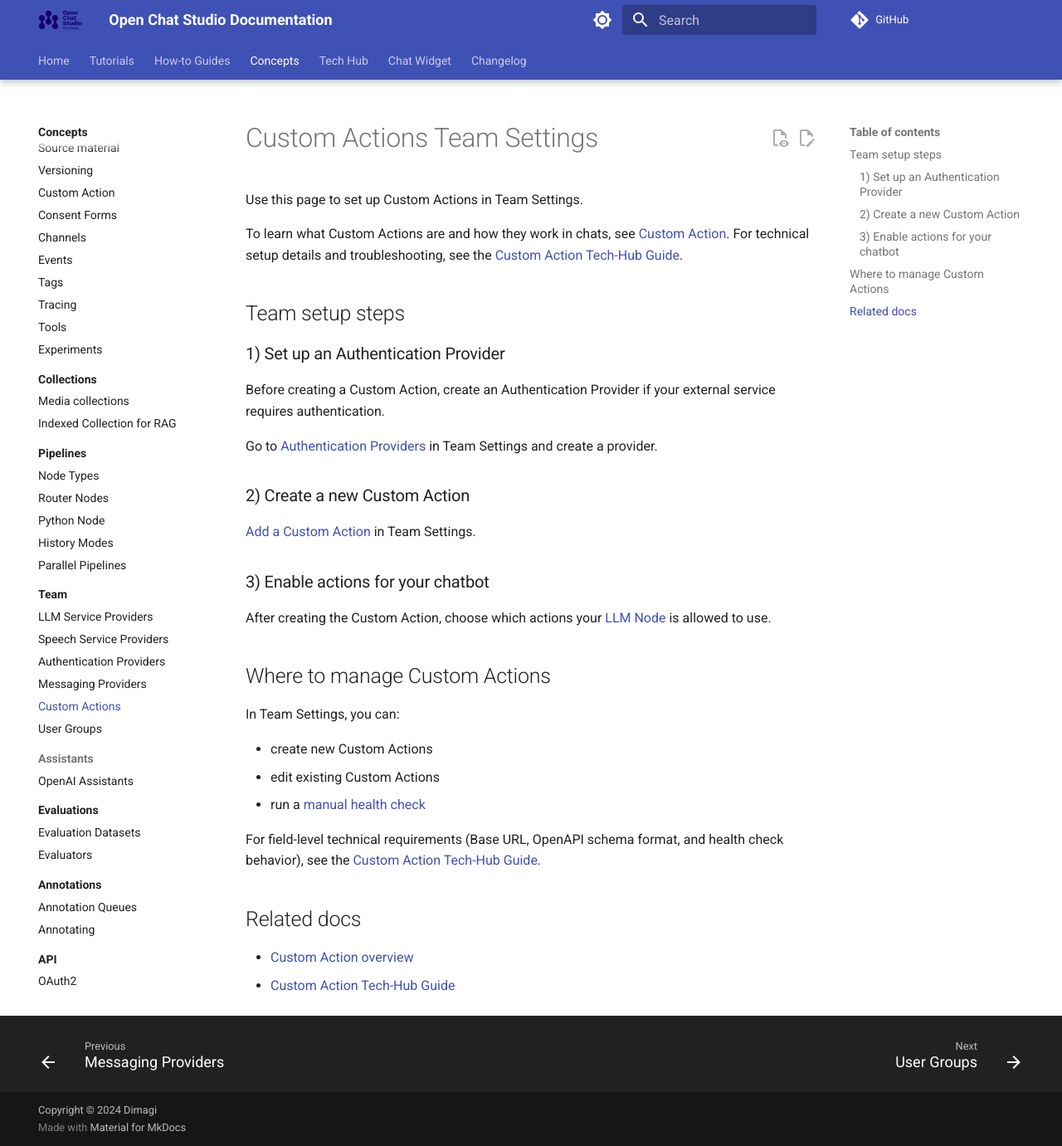
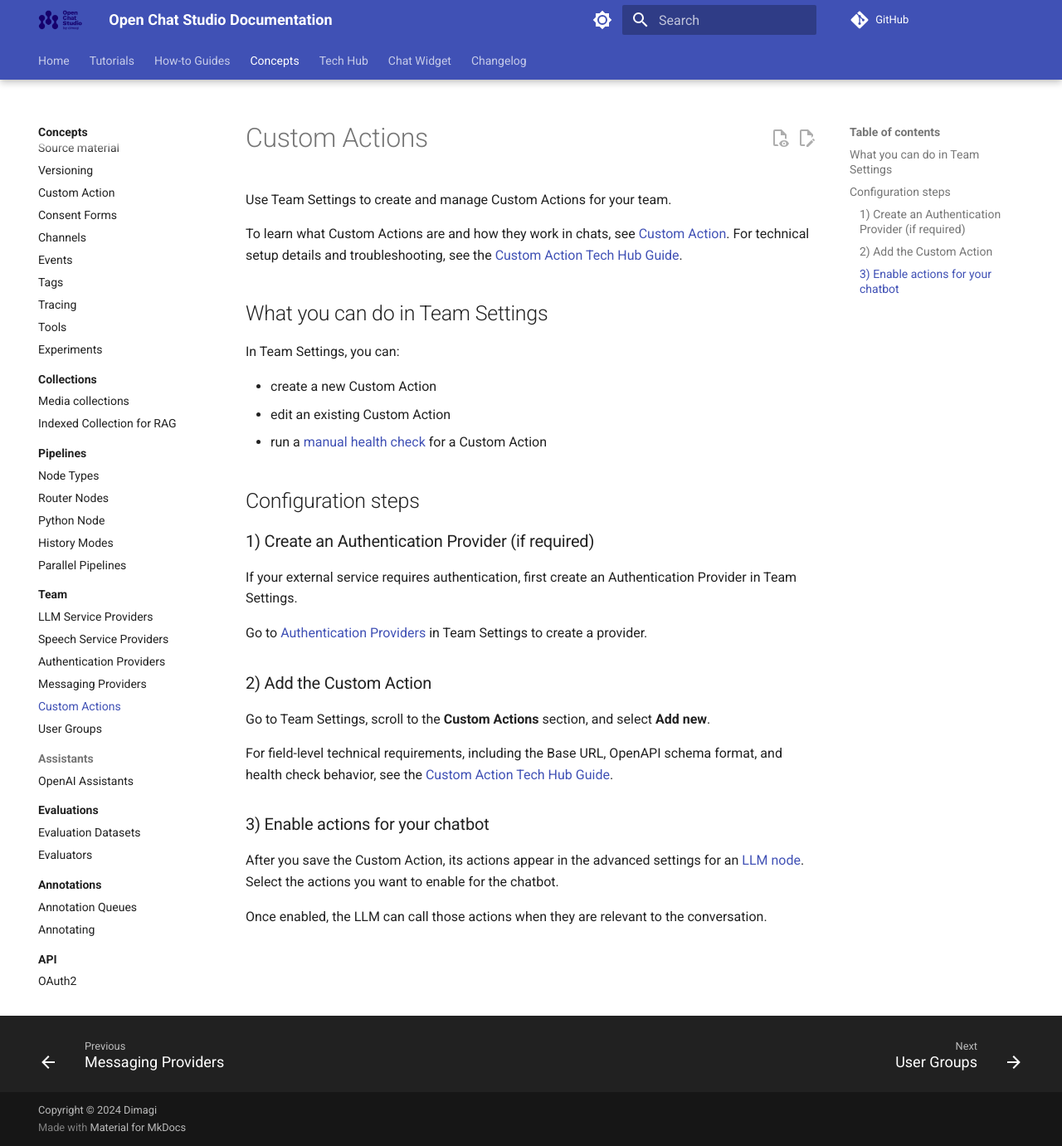
Before and after one commit to dimagi/open-chat-studio-docs, an MkDocs documentation site: the page built from docs/concepts/team/custom_actions.md, in a window 1280 px wide and 1381 px high. Shown: the whole window at 83% size. Built offline with MkDocs 1.6.1 and Material for MkDocs 9.7.7, drawn with Linux system fonts in a browser that asks for light colours; a script that is not in the unit is left out; comment, search, counter and statistics services are not loaded.

Commit message:
Consistency and grammer for custom actions feature

```diff
--- a/docs/concepts/team/custom_actions.md
+++ b/docs/concepts/team/custom_actions.md
@@ -1,39 +1,35 @@
-# Custom Actions Team Settings
+# Custom Actions
 
-Use this page to set up Custom Actions in Team Settings.
+Use Team Settings to create and manage Custom Actions for your team.
 
-To learn what Custom Actions are and how they work in chats, see [Custom Action](../llm_custom_action.md).
-For technical setup details and troubleshooting, see the [Custom Action Tech-Hub Guide](../../tech-hub/tech_custom_action.md).
+To learn what Custom Actions are and how they work in chats, see [Custom Action](../llm_custom_action.md). For technical setup details and troubleshooting, see the [Custom Action Tech Hub Guide](../../tech-hub/tech_custom_action.md).
 
+## What you can do in Team Settings
 
-## Team setup steps
+In Team Settings, you can:
 
-### 1) Set up an Authentication Provider
+- create a new Custom Action
+- edit an existing Custom Action
+- run a [manual health check](../../tech-hub/health_custom_action.md#manual-health-checks) for a Custom Action
 
-Before creating a Custom Action, create an Authentication Provider if your external service requires authentication.
+## Configuration steps
 
-Go to [Authentication Providers][auth_providers] in Team Settings and create a provider.
+### 1) Create an Authentication Provider (if required)
 
-[auth_providers]: authentication_providers.md
+If your external service requires authentication, first create an Authentication Provider in Team Settings.
 
-### 2) Create a new Custom Action
-[Add a Custom Action](../../tech-hub/tech_custom_action.md#team-settings-fields) in Team Settings.
+Go to [Authentication Providers][auth_providers] in Team Settings to create a provider.
+
+### 2) Add the Custom Action
+
+Go to Team Settings, scroll to the **Custom Actions** section, and select **Add new**.
+
+For field-level technical requirements, including the Base URL, OpenAPI schema format, and health check behavior, see the [Custom Action Tech Hub Guide](../../tech-hub/tech_custom_action.md#team-settings-fields).
 
 ### 3) Enable actions for your chatbot
 
-After creating the Custom Action, choose which actions your [LLM Node](../pipelines/nodes.md) is allowed to use.
+After you save the Custom Action, its actions appear in the advanced settings for an [LLM node](../pipelines/nodes.md). Select the actions you want to enable for the chatbot.
 
-## Where to manage Custom Actions
+Once enabled, the LLM can call those actions when they are relevant to the conversation.
 
-In Team Settings, you can:
-
-- create new Custom Actions
-- edit existing Custom Actions
-- run a [manual health check](../../tech-hub/health_custom_action.md#manual-health-checks)
-
-For field-level technical requirements (Base URL, OpenAPI schema format, and health check behavior), see the [Custom Action Tech-Hub Guide](../../tech-hub/tech_custom_action.md).
-
-## Related docs
-
-- [Custom Action overview](../llm_custom_action.md)
-- [Custom Action Tech-Hub Guide](../../tech-hub/tech_custom_action.md)
+[auth_providers]: authentication_providers.md
--- a/docs/tech-hub/tech_custom_action.md
+++ b/docs/tech-hub/tech_custom_action.md
@@ -8,65 +8,59 @@
 
 Choose a Custom Action when:
 
-- the external service provides a usable OpenAPI schema
-- you want API operations to appear as selectable tools in chatbot configuration
-- you want a managed integration with health monitoring
+- the external service provides a usable [OpenAPI Schema](https://swagger.io/specification/)
+- you want API operations to appear as selectable [tools](../concepts/tools/index.md) in chatbot configuration
+- you want a managed integration with [health monitoring](./health_custom_action.md)
 - you want to reuse the same integration across multiple chatbots
 
 Use a [Python node](./external_api_calls.md) instead when:
 
 - the external service does not provide a suitable OpenAPI schema
 - you need custom request logic that is easier to express in code
-- you only need a small number of direct HTTP calls inside a pipeline
+- you only need a small number of direct HTTP calls within a pipeline
+
+## How Custom Actions work
+
+When you create a Custom Action, Open Chat Studio parses the supplied OpenAPI schema, validates it, and extracts the supported API operations.
+
+Each extracted operation becomes an action that can be enabled for a chatbot. This gives you control over which external operations the chatbot is allowed to use.
+
+When the chatbot invokes one of those actions, Open Chat Studio sends the HTTP request to the external service, applies any configured authentication, and passes the response back to the model for use in the conversation.
 
 ## Prerequisites
 
 Before creating a Custom Action, make sure you have:
 
 1. an HTTPS base URL for the external service
-2. an OpenAPI schema in JSON or YAML format
+2. an [OpenAPI Schema](https://swagger.io/specification/) in JSON or YAML format
 3. an [Authentication Provider](../concepts/team/authentication_providers.md), if the API requires authentication
 
-You can create the integration in [Custom Actions team settings](../concepts/team/custom_actions.md).
+Once you have this information, go to [Team Settings](../concepts/team/custom_actions.md) and enter the details described below.
 
-## Team settings fields
+## Team Settings fields
 
-### Base URL
+Use the following fields to configure the integration.
 
-The Base URL is the HTTPS URL of the external service you want to call.
+**Base URL** is the HTTPS URL of the external service you want to call.
 
-Example: `https://www.example.com`
+- Example: `https://www.example.com`
+- Only HTTPS URLs are supported.
 
-Only HTTPS URLs are supported.
+**Health Check Path** is an optional path appended to the Base URL when Open Chat Studio runs a health check.
 
-### API Schema
+- If you configure a path, the external service should respond successfully at that endpoint.
+- If you do not configure a path, the health check uses the base URL or root path.
 
-The API Schema is a JSON or YAML [OpenAPI Schema](https://swagger.io/specification/) document.
+**API Schema** is a JSON or YAML [OpenAPI Schema](https://swagger.io/specification/) document.
 
-The schema should come from the external service you are integrating with. For example, for many FastAPI services the default schema path is `/openapi.json`.
+- The schema should come from the external service you are integrating with.
+- For many FastAPI services, the default schema path is `/openapi.json`.
 
-## How Custom Actions work
-
-When you create a Custom Action, Open Chat Studio parses the supplied OpenAPI schema, validates it, and extracts supported API operations.
-
-Each extracted operation becomes an action that can be enabled for a chatbot. This gives you control over which external operations the chatbot is allowed to use.
-
-When the chatbot invokes one of those actions, Open Chat Studio sends the HTTP request to the external service, applies any configured authentication, and passes the response back to the model for use in the conversation.
+Use **Allowed Operations** to select which actions from the external service your chatbot is allowed to use.
 
 ## Health checks
 
-Open Chat Studio monitors Custom Actions by checking the configured service automatically every 5 minutes.
+Open Chat Studio monitors Custom Actions by automatically checking the configured service every 5 minutes.
 
-!!! note "Health Check Endpoint"
-    The health check is made against the base URL of the Custom Action. To support this, the external service should respond successfully at the configured base URL or root path.
-
-You can also trigger a [manual health check](./health_custom_action.md#manual-health-checks) from the UI. Manual checks run immediately and return the current status without waiting for the scheduled check.
-
-
-
-## Related docs
-
-- [Custom Action concept](../concepts/llm_custom_action.md)
-- [Custom Action team settings](../concepts/team/custom_actions.md)
-- [Authentication Providers](../concepts/team/authentication_providers.md)
-- [How to call external APIs with a Python node](./external_api_calls.md)
+- You can also trigger a [manual health check](./health_custom_action.md#manual-health-checks) from the UI. Manual checks run immediately and return the current status without waiting for the scheduled check.
+- If the [health status](./health_custom_action.md#health-status-values) indicates that the service is not **Up**, follow the troubleshooting guidance on that page.
```
Also changed, not shown: other parts of docs/tech-hub/tech_custom_action.md (+1 -1 lines), docs/concepts/llm_custom_action.md (+6 -7 lines), docs/tech-hub/health_custom_action.md (+21 -22 lines), docs/tech-hub/index.md (+1 -1 lines).
